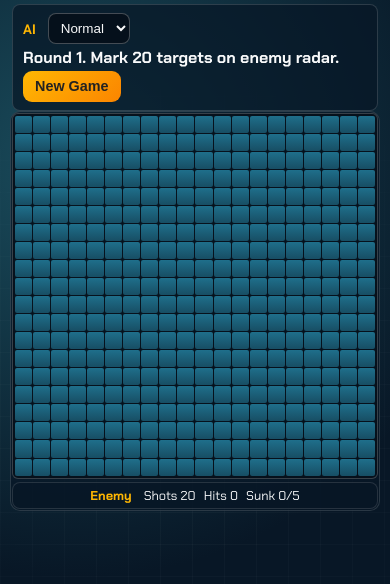
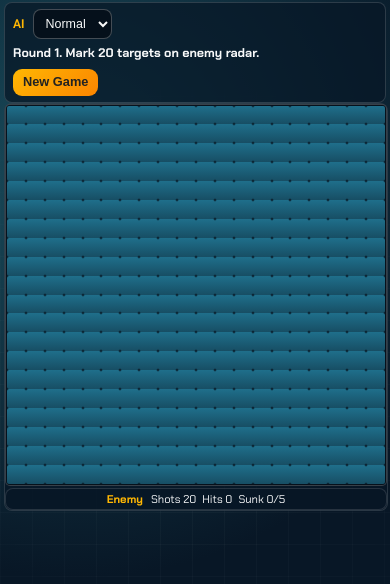
Before and after one commit to koval64/fleet-command-c64, a plain HTML site: page index.html in a window 390 px wide. Drawn offline with Linux system fonts and the light colour scheme.

Commit message:
Improve mobile board sizing

```diff
--- a/styles.css
+++ b/styles.css
@@ -465,3 +465,80 @@ body {
     width: min(100%, calc(100vh - 230px));
   }
 }
+
+@media (max-width: 680px) {
+  .app {
+    padding: 2px 4px 4px;
+  }
+
+  .topbar {
+    padding: 6px 8px;
+    gap: 2px 8px;
+  }
+
+  .topbar h1 {
+    font-size: 0.95rem;
+  }
+
+  .topbar p {
+    font-size: 0.72rem;
+  }
+
+  .hud-strip {
+    padding: 6px 8px;
+    gap: 8px;
+  }
+
+  .difficulty-label,
+  #difficulty-select,
+  .hud-status {
+    font-size: 0.78rem;
+  }
+
+  .hud-status {
+    line-height: 1.1;
+  }
+
+  .hud-strip #new-game-btn {
+    padding: 7px 10px;
+    font-size: 0.8rem;
+  }
+
+  .boards.phase-player,
+  .boards.phase-ai {
+    justify-items: stretch;
+  }
+
+  .boards.phase-player .board-wrap,
+  .boards.phase-ai .board-wrap {
+    width: 100%;
+    margin: 0;
+  }
+
+  .boards.phase-player .board,
+  .boards.phase-ai .board {
+    width: min(calc(100dvw - 8px), calc(100dvh - 150px));
+  }
+
+  .board-wrap {
+    padding: 0;
+    border-radius: 8px;
+  }
+
+  .board {
+    padding: 1px;
+    gap: 0;
+    border-radius: 5px;
+  }
+
+  .board-info {
+    margin-top: 2px;
+    gap: 6px;
+    padding: 3px 4px;
+    font-size: 0.7rem;
+  }
+
+  .board-info-title {
+    margin-right: 2px;
+  }
+}
```
